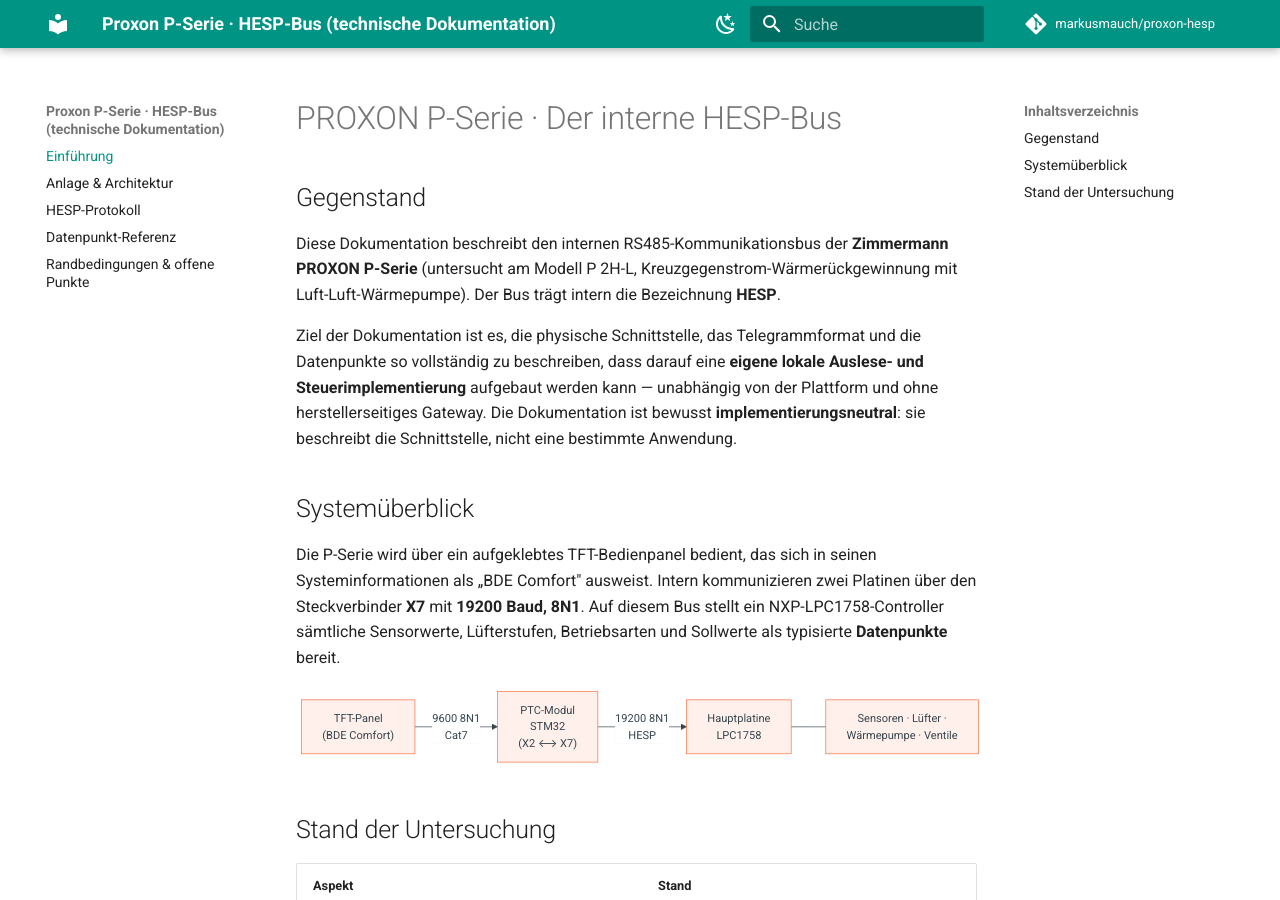
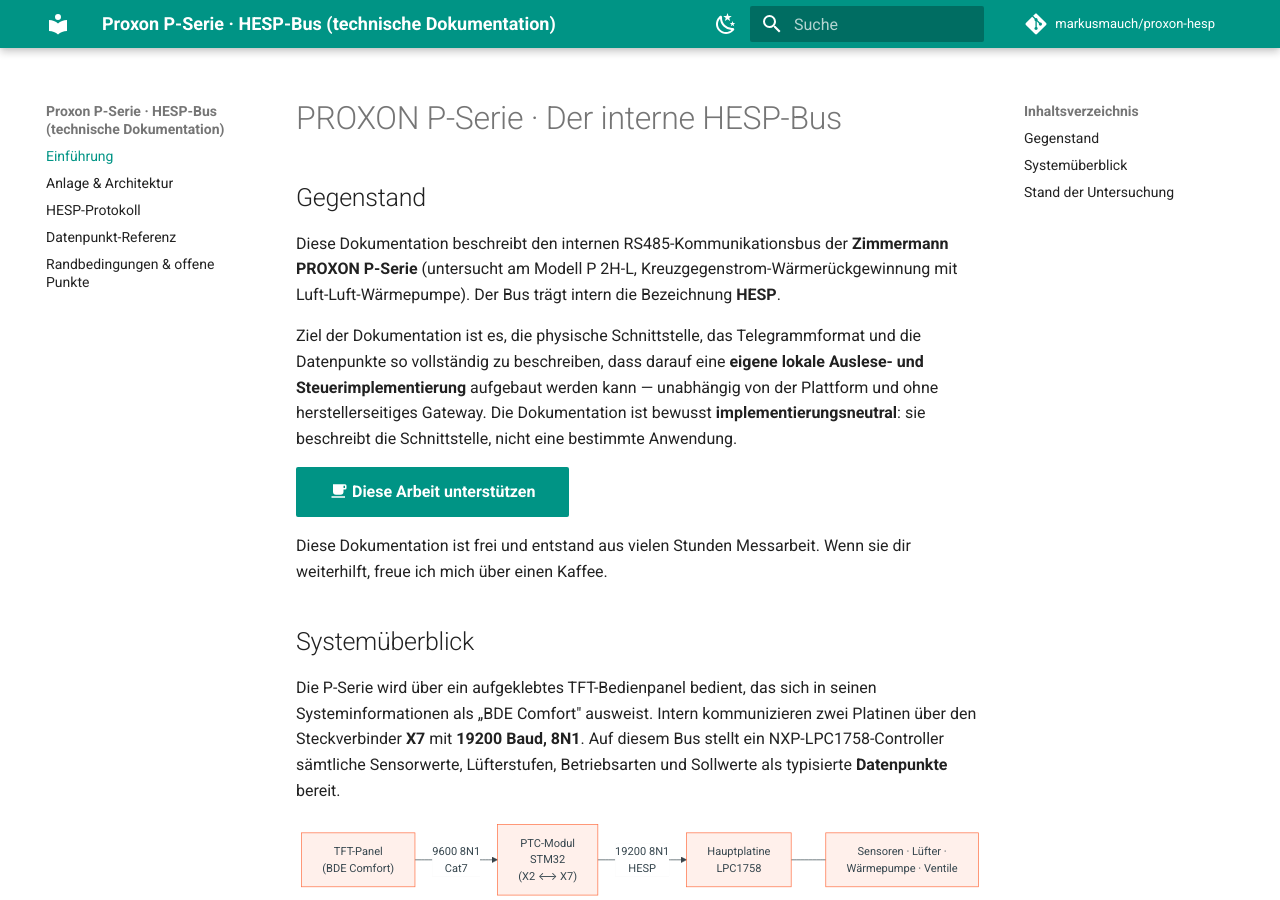
Before and after one commit to markusmauch/proxon-hesp, an MkDocs documentation site: the page built from docs/index.md, in a window 1280 px wide and 900 px high. Built offline with MkDocs 1.6.1 and Material for MkDocs 9.7.7, drawn with Linux system fonts in a browser that asks for light colours; comment, search, counter and statistics services are not loaded.

Commit message:
Buy-Me-a-Coffee-Button prominent auf der Landing Page
Co-Authored-By: Claude Fable 5 <noreply@anthropic.com>

```diff
--- a/docs/index.md
+++ b/docs/index.md
@@ -11,6 +11,11 @@ Datenpunkte so vollständig zu beschreiben, dass darauf eine **eigene lokale
 Auslese- und Steuerimplementierung** aufgebaut werden kann — unabhängig von der
 Plattform und ohne herstellerseitiges Gateway. Die Dokumentation ist bewusst
 **implementierungsneutral**: sie beschreibt die Schnittstelle, nicht eine bestimmte Anwendung.
+
+[:material-coffee: Diese Arbeit unterstützen](https://buymeacoffee.com/markusmauch){ .md-button .md-button--primary }
+
+Diese Dokumentation ist frei und entstand aus vielen Stunden Messarbeit. Wenn sie dir
+weiterhilft, freue ich mich über einen Kaffee.
 
 ## Systemüberblick
 
--- a/mkdocs.yml
+++ b/mkdocs.yml
@@ -43,6 +43,9 @@ markdown_extensions:
   - toc:
       permalink: true
   - pymdownx.details
+  - pymdownx.emoji:
+      emoji_index: !!python/name:material.extensions.emoji.twemoji
+      emoji_generator: !!python/name:material.extensions.emoji.to_svg
   - pymdownx.highlight
   - pymdownx.superfences:
       custom_fences:
```
